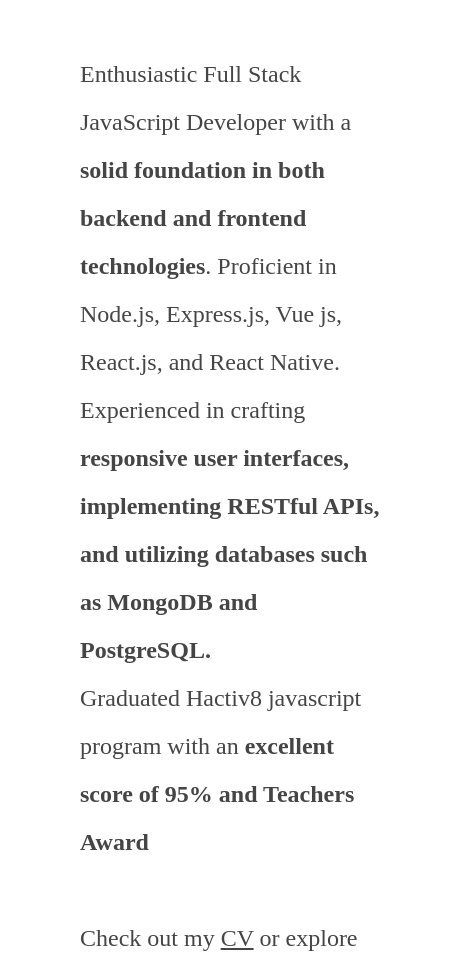
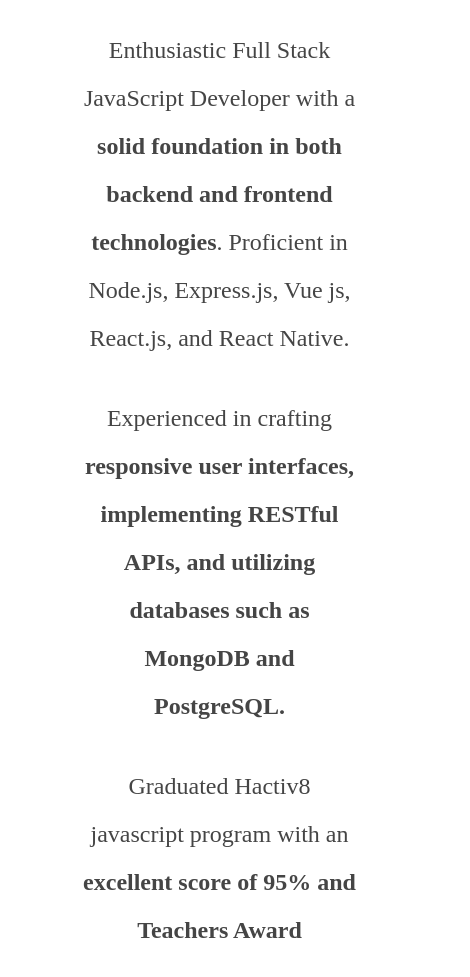
Before and after one commit to andikaraditya/lightstation-resume, a React (Vite) app: page /profile in a window 390 px wide. Shown: the part 1020-1997 px from the top of the page, 470 px wide, since content can reach past the window. Built offline with nearby package versions, Linux system fonts and the light colour scheme.

Commit message:
edit profile about section layout and fix the responsive style

```diff
--- a/src/views/ProfilePage.css
+++ b/src/views/ProfilePage.css
@@ -82,6 +82,7 @@
     color: var(--black);
     font-size: 2rem;
     line-height: 3rem;
+    margin: 1rem 0;
 }
 
 @media (max-width: 1100px) {
@@ -103,13 +104,18 @@
         height: 300px;
         align-self: center;
     }
+    .about-section p {
+        width: 90%;
+        text-align: center
+    }
 
     .about-section {
-        width: 100%;
+        width: auto;
         display: flex;
         flex-direction: column;
         padding-left: 5rem;
         justify-content: center;
+        margin-botton: 6rem;
     }
 
     #about-title {
--- a/src/views/ProfilePage.jsx
+++ b/src/views/ProfilePage.jsx
@@ -71,10 +71,10 @@
                         navigate("/projects")
                     }}>My projects →</a></p>
                     <p id="about-title">About Me</p>
-                    <p className="about-text">Enthusiastic Full Stack JavaScript Developer with a <b>solid foundation in both backend and frontend technologies</b>. Proficient in Node.js, Express.js, Vue js, React.js, and React Native.
-                    <br/>
-                    Experienced in crafting <b>responsive user interfaces, implementing RESTful APIs, and utilizing databases such as MongoDB and PostgreSQL.</b>
-                    <br/>
+                    <p className="about-text">Enthusiastic Full Stack JavaScript Developer with a <b>solid foundation in both backend and frontend technologies</b>. Proficient in Node.js, Express.js, Vue js, React.js, and React Native. </p>
+                    <p className="about-text">
+                    Experienced in crafting <b>responsive user interfaces, implementing RESTful APIs, and utilizing databases such as MongoDB and PostgreSQL.</b> </p>
+                    <p className="about-text">
                     Graduated Hactiv8 javascript program with an <b>excellent score of 95% and Teachers Award</b></p>
                     <p className="about-text">Check out my <a href="https://drive.google.com/file/d/1TCIKyiCtyMI7_zvnNS_yBz1sxp_LboUR/view?usp=sharing" target="_blank">CV</a> or explore my <a
                     href=""
```
